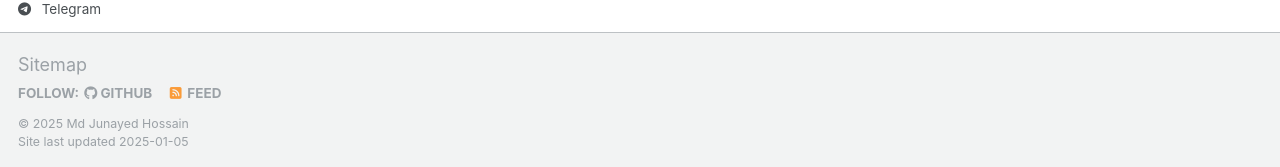
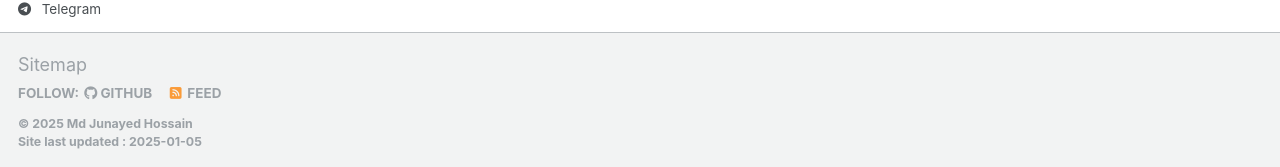
Before and after one commit to i-am-junayed/i-am-junayed.github.io, a Jekyll site: the page built from _pages/about.md, in a window 1280 px wide. Shown: the part 730-897 px from the top of the page. Built offline with Jekyll 4.4.1, drawn with Linux system fonts in a browser that asks for light colours; some web fonts are replaced.

Commit message:
Update footer.html

```diff
--- a/_includes/footer.html
+++ b/_includes/footer.html
@@ -20,6 +20,8 @@
 {% endif %}
 
 <div class="page__footer-copyright">
-  &copy; {{ site.time | date: '%Y' }} {{ site.name | default: site.title }} <br>
-  Site last updated {{ "now" | date: '%Y-%m-%d' %}}
+  <b>
+      &copy; {{ site.time | date: '%Y' }} {{ site.name | default: site.title }} <br>
+      Site last updated : {{ "now" | date: '%Y-%m-%d' %}}
+  </b>
 </div>
```
